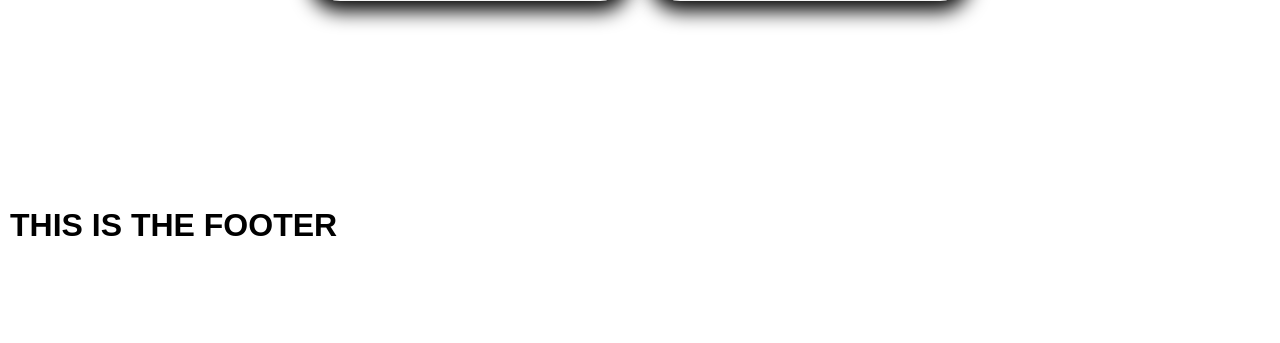
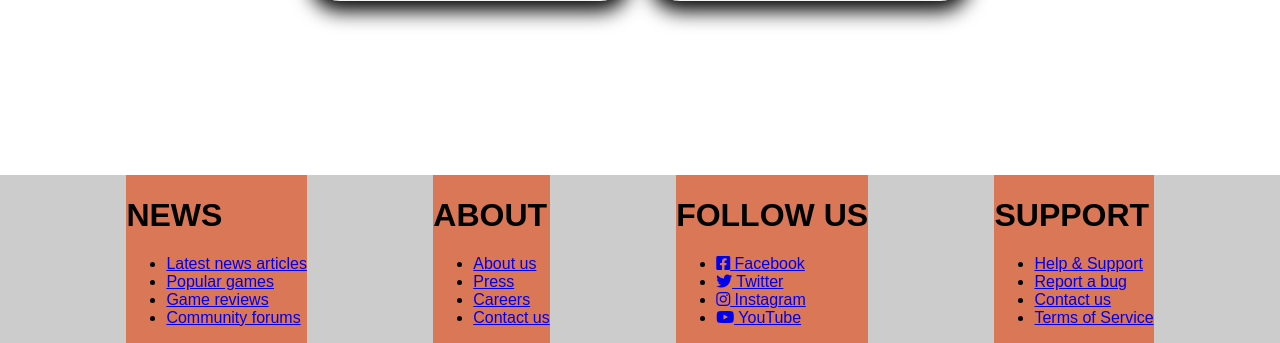
Before and after one commit to Pro-Developer-Luke/Gaming-News-Website, a PHP site: page / in a window 1280 px wide. Shown: the part 1966-2309 px from the top of the page. Before the commit the page ends 2202 px from the top, so only its background shows below. Run offline with PHP 8.4, Linux system fonts and the light colour scheme; some web fonts are replaced.

```diff
--- a/css/style.css
+++ b/css/style.css
@@ -1,7 +1,7 @@
 /*/FONTS/*/
 @font-face{
     font-family: 'arial';
-    src:  url(../fonts/arialn.ttf);
+    src:  url(../fonts/arial.ttf);
 }
 
 @font-face{
@@ -157,7 +157,14 @@ margin-bottom: 0;
   }
 
 .footerwrapper{
-    padding: 10px;
+    display: flex;
+    flex-direction: row;
+    justify-content: space-evenly;
+    background-color: #ccc;
+}
+
+.footerCol{
+   background-color:#d97757;
 }
 /*Background*/
 
--- a/index.php
+++ b/index.php
@@ -13,6 +13,8 @@
 	<link rel="stylesheet" type="text/css" href="css/style.css">
 	<link href="https://fonts.googleapis.com/css2?family=Gemunu+Libre:wght@800&display=swap" rel="stylesheet">
 	<link rel="stylesheet" href="https://cdnjs.cloudflare.com/ajax/libs/font-awesome/6.2.1/css/all.min.css">
+
+
 	<title>Gaming News | Catalogue</title>
 </head>
  <body>
@@ -33,7 +35,7 @@
 	   <header>
 		<div class="header">
 		<nav>
-			<img src="assets/GC_LOGO.png" alt="">
+			<a href="index.php"><img src="assets/GC_LOGO.png" alt=""></a>
 				<ul>
 					<li><a class="selected" href="index.php"><i class="fa-solid fa-gamepad"></i> Games</a></li>
 					<?php
@@ -77,7 +79,45 @@
 </div>
 <footer>
 	<div class="footerwrapper">
-		<H1>THIS IS THE FOOTER</H1>
+		<div class="footerCol">
+			<h1 class="footerTitle">NEWS</h1>
+			<ul>
+				<li><a href="#">Latest news articles</a></li>
+                <li><a href="#">Popular games</a></li>
+                <li><a href="#">Game reviews</a></li>
+                <li><a href="#">Community forums</a></li>
+            </ul>
+		</div>
+
+		<div class="footerCol">
+            <h1 class="footerTitle">ABOUT</h1>
+            <ul>
+                <li><a href="#">About us</a></li>
+                <li><a href="#">Press</a></li>
+                <li><a href="#">Careers</a></li>
+                <li><a href="#">Contact us</a></li>
+            </ul>
+        </div>
+
+        <div class="footerCol">
+            <h1 class="footerTitle">FOLLOW US</h1>
+            <ul>
+                <li><a href="#"><i class="fab fa-facebook-square"></i> Facebook</a></li>
+                <li><a href="#"><i class="fab fa-twitter"></i> Twitter</a></li>
+                <li><a href="#"><i class="fab fa-instagram"></i> Instagram</a></li>
+                <li><a href="#"><i class="fab fa-youtube"></i> YouTube</a></li>
+            </ul>
+        </div>
+
+		<div class="footerCol">
+            <h1 class="footerTitle">SUPPORT</h1>
+            <ul>
+                <li><a href="#">Help & Support</a></li>
+                <li><a href="#">Report a bug</a></li>
+                <li><a href="#">Contact us</a></li>
+                <li><a href="#">Terms of Service</a></li>
+            </ul>
+        </div>
 	</div>
 
 </footer>
--- a/js/functions.js
+++ b/js/functions.js
@@ -10,4 +10,4 @@ function togglePass() {
       passBox.type = "password";
       confPassBox.type = "password";
     }
-  }
+}
--- a/js/gameCatalogData.js
+++ b/js/gameCatalogData.js
@@ -74,7 +74,7 @@ document.getElementById("game-categories").innerHTML = `${titleData.map(function
    	<div class="gamecard">
     <h2 class="title-name">${title.titlename}</h2>
     <p class="title-tags">${title.titletags}</p>
-	<a class="title-page" href="game.php?${title.titlename}" ">
+	<a class="title-page" href="game.php?title=${title.titlename}" ">
    	<img class="title-img" src="${title.titleimg}">
    	</a>
     </div>`
--- a/login.php
+++ b/login.php
@@ -21,7 +21,7 @@
 	<header>
 		<div class="header">
 		<nav>
-			<img src="assets/GC_LOGO.png" alt="">
+		<a href="index.php"><img src="assets/GC_LOGO.png" alt=""></a>
 				<ul>
 					<li><a href="index.php"><i class="fa-solid fa-gamepad"></i> Games</a></li>
 					<?php
--- a/passwordreset.php
+++ b/passwordreset.php
@@ -22,7 +22,7 @@
 	<header>
 		<div class="header">
 		<nav>
-			<img src="assets/GC_LOGO.png" alt="">
+		<a href="index.php"><img src="assets/GC_LOGO.png" alt=""></a>
 				<ul>
 					<li><a href="index.php"><i class="fa-solid fa-gamepad"></i> Games</a></li>
 					<li><a href="login.php"><i class="fa-solid fa-right-to-bracket"></i>Login</a></li>
--- a/register.php
+++ b/register.php
@@ -23,7 +23,7 @@
 	<header>
 		<div class="header">
 		<nav>
-			<img src="assets/GC_LOGO.png" alt="">
+		<a href="index.php"><img src="assets/GC_LOGO.png" alt=""></a>
 				<ul>
 				<li><a href="index.php"><i class="fa-solid fa-gamepad"></i> Games</a></li>
 				<li><a href="login.php"><i class="fa-solid fa-right-to-bracket"></i>Login</a></li>
```
Also changed, not shown: game.PHP (+34 -2 lines).
